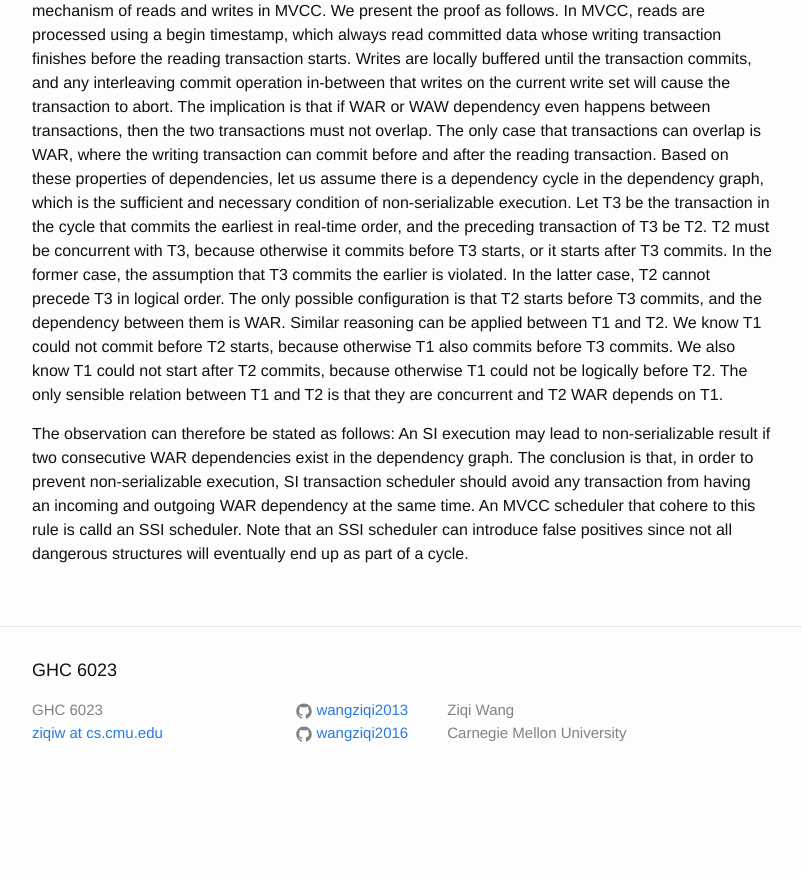
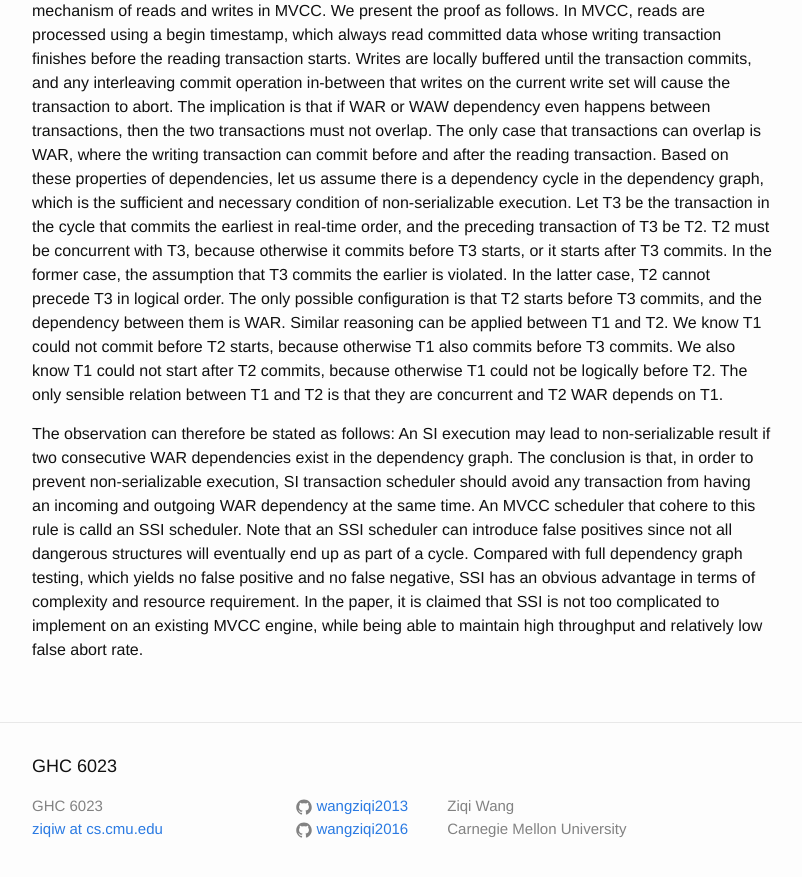
Before and after one commit to wangziqi2013/wangziqi2013.github.io, a Jekyll site: the page built from _posts/2018-06-27-Serializable-Isolation-for-Snapshot-Databases.markdown, in a window 1280 px wide and 900 px high, scrolled down 1243 px. Shown: the top 877 px of the window, without its empty margins (238-1040 px from the left). Built offline with Jekyll 4.4.1, drawn with Linux system fonts in a browser that asks for light colours; before the commit the page ends 2047 px from its top, so only the background shows below that.

Commit message:
Adding advantage of SSI

```diff
--- a/_posts/2018-06-27-Serializable-Isolation-for-Snapshot-Databases.markdown
+++ b/_posts/2018-06-27-Serializable-Isolation-for-Snapshot-Databases.markdown
@@ -63,4 +63,7 @@ The observation can therefore be stated as follows: An SI execution may lead to
 consecutive WAR dependencies exist in the dependency graph. The conclusion is that, in order to prevent non-serializable
 execution, SI transaction scheduler should avoid any transaction from having an incoming and outgoing WAR dependency
 at the same time. An MVCC scheduler that cohere to this rule is calld an SSI scheduler. Note that an SSI scheduler
-can introduce false positives since not all dangerous structures will eventually end up as part of a cycle.
+can introduce false positives since not all dangerous structures will eventually end up as part of a cycle. Compared
+with full dependency graph testing, which yields no false positive and no false negative, SSI has an obvious advantage
+in terms of complexity and resource requirement. In the paper, it is claimed that SSI is not too complicated to implement
+on an existing MVCC engine, while being able to maintain high throughput and relatively low false abort rate.
```
